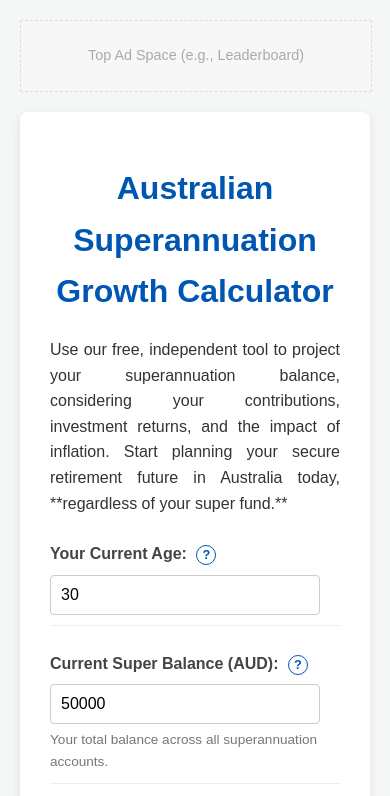
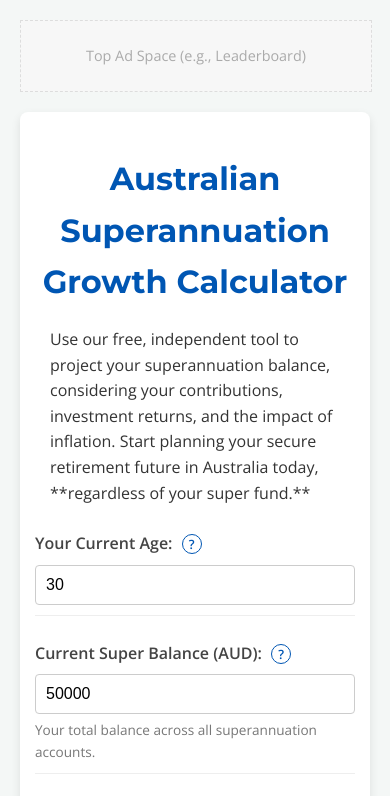
Before and after one commit to techvalleyau/super-growth-calculator, a plain HTML site: page index.html in a window 390 px wide. Shown: the top 796 px of the page. Drawn offline with nearby package versions, Linux system fonts and the light colour scheme.

Commit message:
feat: Implement modern font styling (Montserrat & Open Sans)

```diff
--- a/index.html
+++ b/index.html
@@ -5,6 +5,11 @@
     <meta name="viewport" content="width=device-width, initial-scale=1.0">
     <title>AusSuperCalc.com.au | Australian Superannuation Growth Calculator & Retirement Planner</title>
     <meta name="description" content="Project your Australian superannuation balance, calculate future growth, and plan for retirement. Our free super calculator considers contributions, returns, and inflation for accurate forecasts for all Australian super funds.">
+
+     <link rel="preconnect" href="https://fonts.googleapis.com">
+    <link rel="preconnect" href="https://fonts.gstatic.com" crossorigin>
+    <link href="https://fonts.googleapis.com/css2?family=Montserrat:wght@400;700&family=Open+Sans:wght@400;600&display=swap" rel="stylesheet">
+
 
     <link rel="stylesheet" href="style.css">
 
--- a/style.css
+++ b/style.css
@@ -1,5 +1,5 @@
 body {
-    font-family: Arial, sans-serif;
+    font-family: 'Open Sans', Arial, sans-serif; /* New font for body text */
     margin: 0;
     padding: 20px;
     background-color: #f4f7f6;
@@ -17,14 +17,16 @@ body {
 }
 
 h1, h2, h3 {
+    font-family: 'Montserrat', sans-serif; /* New font for headings */
     color: #0056b3;
     text-align: center;
     margin-bottom: 20px;
 }
 
+/* Updated P tag styling for justified text on desktop, and left-aligned on mobile */
 p {
     margin-bottom: 15px;
-    text-align: justify;
+    text-align: justify; /* Keep justified for larger screens */
 }
 
 .input-group {
@@ -235,15 +237,29 @@ button#calculateBtn:hover {
     padding: 10px 0;
 }
 
-/* Responsive adjustments for ads */
-@media (max-width: 768px) {
+/* Responsive adjustments for mobile */
+@media (max-width: 768px) { /* Styles applied for screen widths up to 768px (common for tablets/mobile) */
     .ad-slot {
         min-height: 50px; /* Smaller height for mobile banners (e.g., 320x50) */
     }
-    .mid-content-ad {
-        /* On smaller screens, 300x250 might still fit, or let AdSense auto-size */
+
+    /* Mobile-specific paragraph styling: left-align and add horizontal padding */
+    p {
+        text-align: left; /* Override justify for mobile */
+        padding: 0 15px; /* Add some padding to the sides */
     }
-    .top-banner, .footer-banner {
-        /* No specific changes here for mobile, let min-height handle it */
+
+    /* Ensure the introductory paragraph also gets padding */
+    .container > p:first-of-type {
+        padding: 0 15px;
+    }
+
+    .container {
+        padding: 20px 15px; /* Adjust general container padding for smaller screens */
+    }
+    .input-group input[type="number"],
+    .input-group select {
+        width: 100%; /* Full width for inputs on mobile, let padding from container handle spacing */
+        padding: 10px; /* Keep padding inside input */
     }
 }
```
